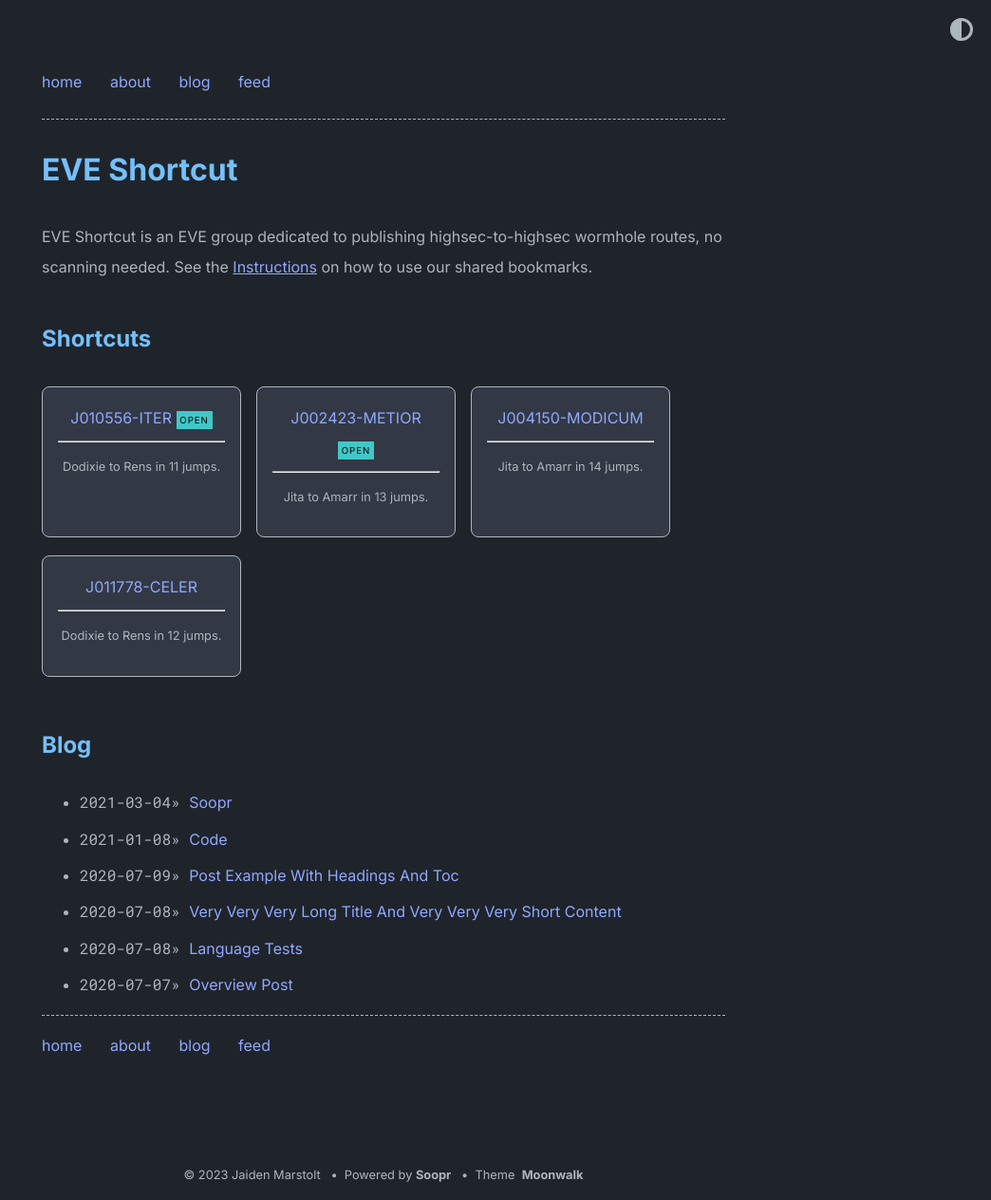
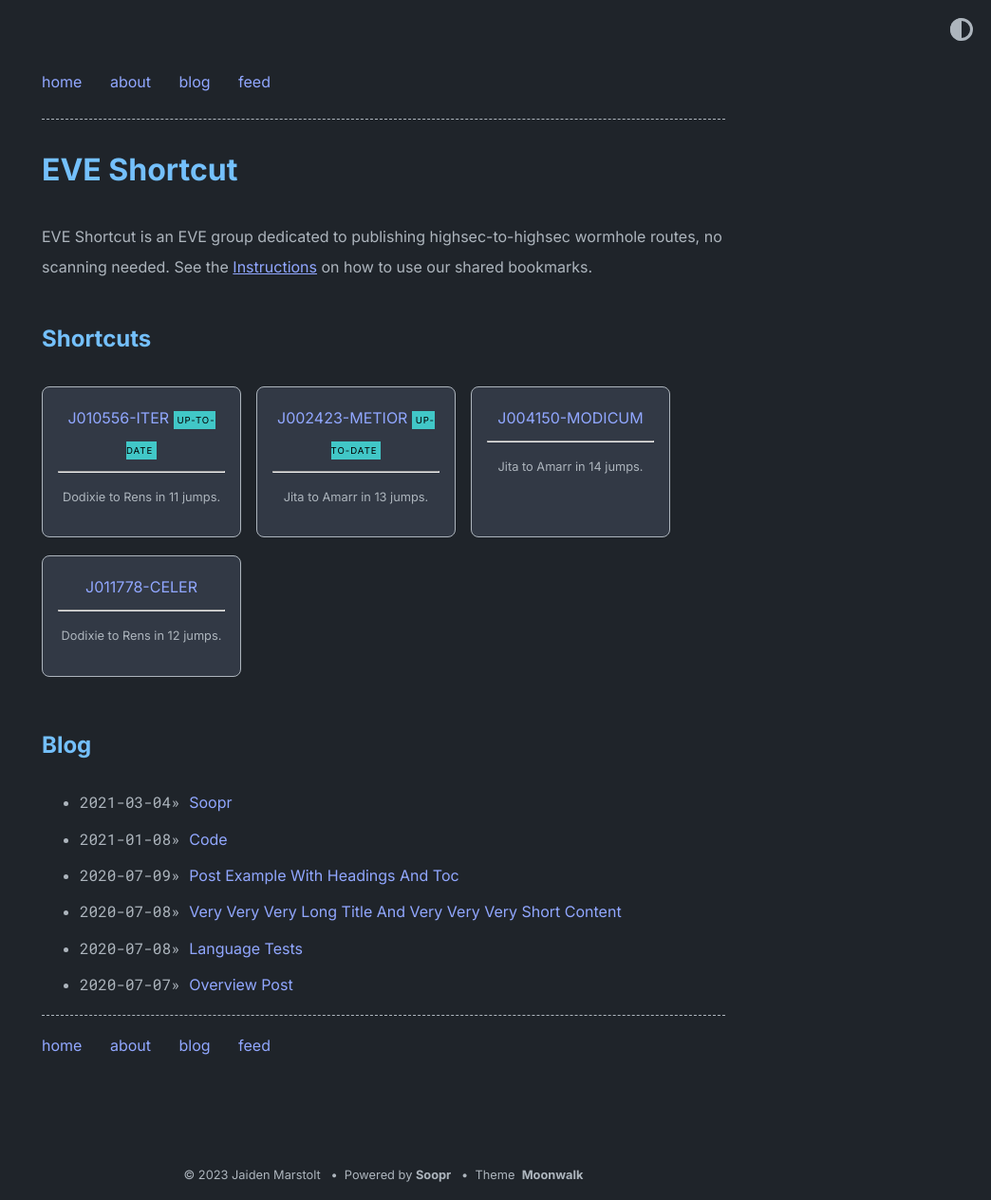
Before and after one commit to eveshortcut/eveshortcut.github.io, a Jekyll site: the page built from index.md, in a window 1280 px wide. Shown: the whole page at 95% size, without its empty margins (236-1280 px from the left). Built offline with Jekyll 4.4.1, drawn with Linux system fonts in a browser that asks for light colours.

Commit message:
Update home.yml

```diff
--- a/_data/home.yml
+++ b/_data/home.yml
@@ -15,12 +15,12 @@ project_entries:
   - title: J010556-ITER
     url: overview-post
     desc: Dodixie to Rens in 11 jumps.
-    highlight: OPEN
+    highlight: UP-TO-DATE
 
   - title: J002423-METIOR
     url: overview-post
     desc: Jita to Amarr in 13 jumps.
-    highlight: OPEN
+    highlight: UP-TO-DATE
 
   - title: J004150-MODICUM
     url: overview-post
```
